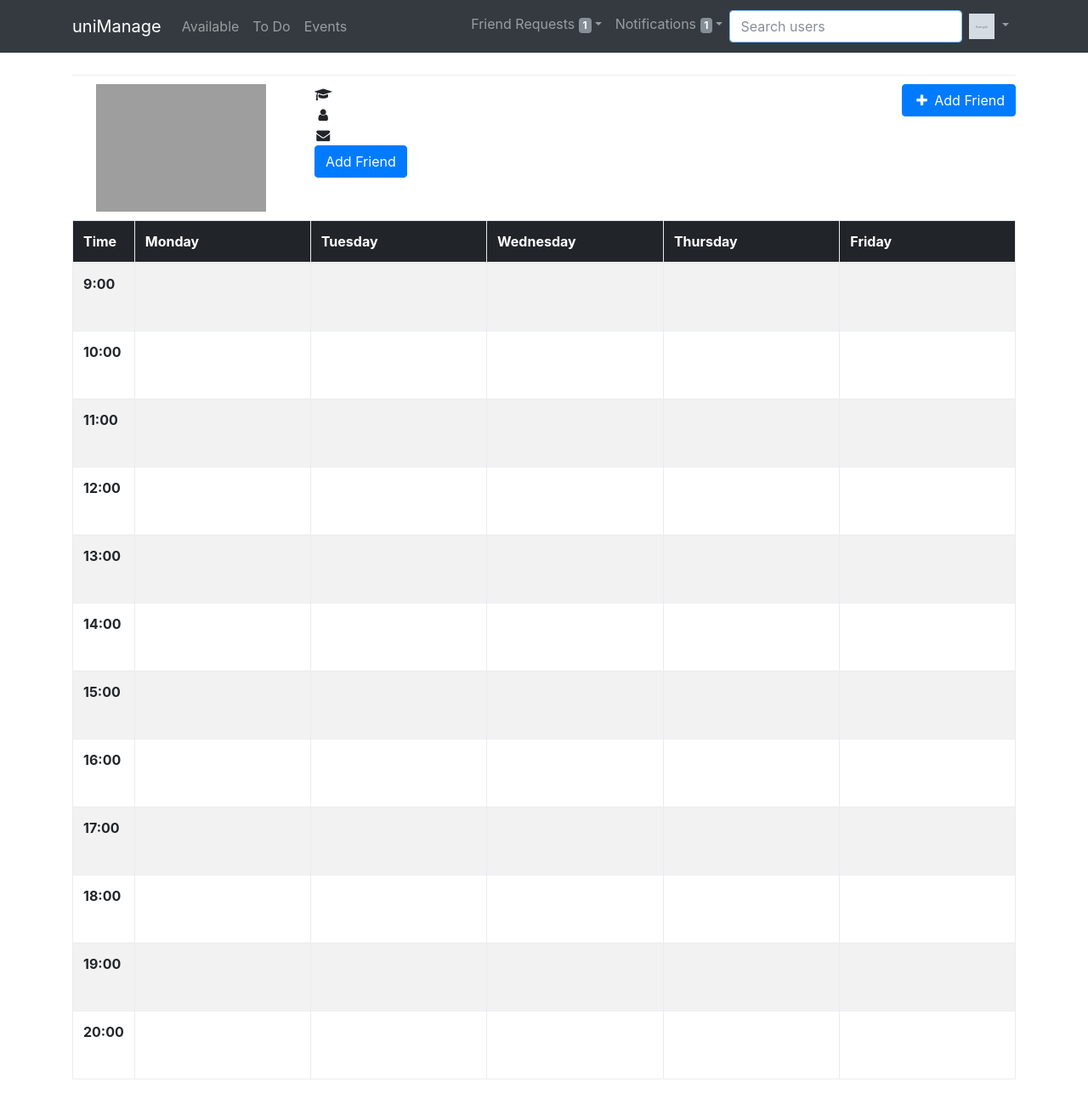
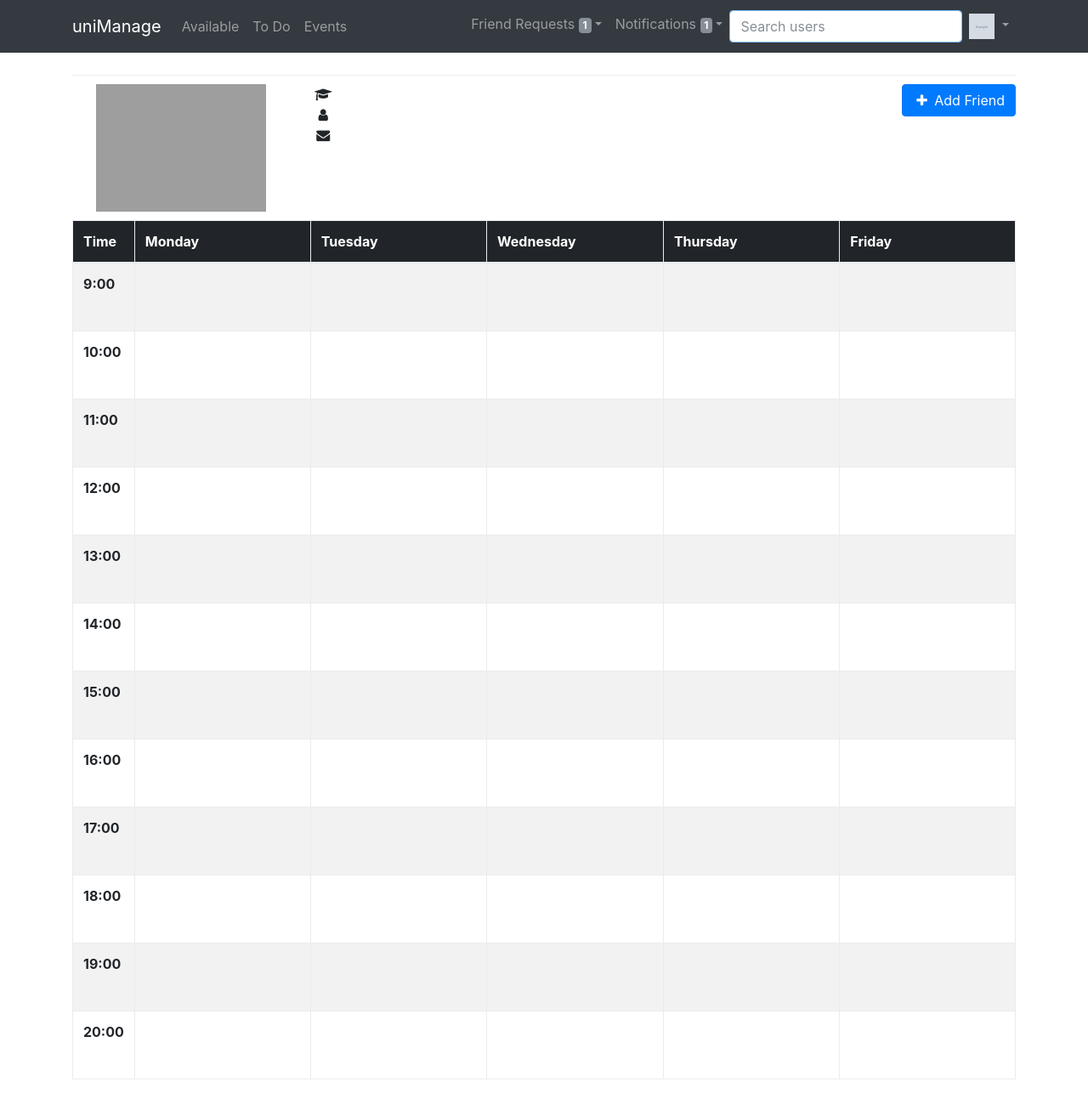
Before and after one commit to william-fan/cs4920-copy, a Flask app: template templates/user.html in a window 1280 px wide. Shown: the whole page at 85% size. Run offline with Flask 2, Linux system fonts and the light colour scheme; the template is opened without the code that fills it: most values are stand-ins (such as "Sample title", 1, 10 or a date in 2020); grey boxes marked "Sample" are stand-in pictures; lists and menus that the app fills with data are empty; some libraries are stand-ins or nearby versions; grey boxes are pictures that could not be loaded.

Commit message:
Added an extra check to automatically set to Off-Campus on weekends, removed extra add friend button from user profiles.

```diff
--- a/templates/user.html
+++ b/templates/user.html
@@ -14,7 +14,7 @@
     </div>
     <div class="col-sm-9">
       {% if current_user == user.username %} <a href="{{ url_for('settings') }}" class="btn btn-primary float-right"><i class="fa fa-edit fa-fw"></i> Edit</a> {% endif %}
-      {% if current_user != user.username %} <button type="button" class="btn btn-primary float-right" data-toggle="modal" data-target="#addFriend"><i class="fa fa-plus fa-fw"></i> Add Friend</button> {% endif %}
+      {% if current_user != user.username and user.user_id not in friends_of_user %} <button type="button" class="btn btn-primary float-right" data-toggle="modal" data-target="#addFriend"><i class="fa fa-plus fa-fw"></i> Add Friend</button> {% endif %}
       <p>
         <i class="fa fa-graduation-cap fa-fw"></i> {{ user.degree }}
         <br />
@@ -22,9 +22,6 @@
         <br />
         <i class="fa fa-envelope fa-fw"></i> {{ user.email }}
         <br />
-        {% if current_user != user.username and user.user_id not in friends_of_user %}
-        <button type="button" class="btn btn-primary" data-toggle="modal" data-target="#addFriend">Add Friend</button>
-        {% endif %}
       </p>
       <!-- Modal -->
       <div class="modal fade" id="addFriend" tabindex="-1" role="dialog" aria-labelledby="addFriendLabel" aria-hidden="true">
--- a/utilities/profile.py
+++ b/utilities/profile.py
@@ -63,7 +63,7 @@ def change_degree(user, newdegree):
 
 def update_statuses(users, current=datetime.datetime.now()):
     """Given a list of users and a datetime object, checks their timetables and updates their statuses based on the current time. Returns the updated UserProfile objects afterwards."""
-    if current.hour < 9 or current.hour > 21:
+    if current.hour < 9 or current.hour > 21 or current.weekday() > 4:
         for i in range(0, len(users)):
             users[i] = change_status(users[i], statuses[2])
         return users
```
